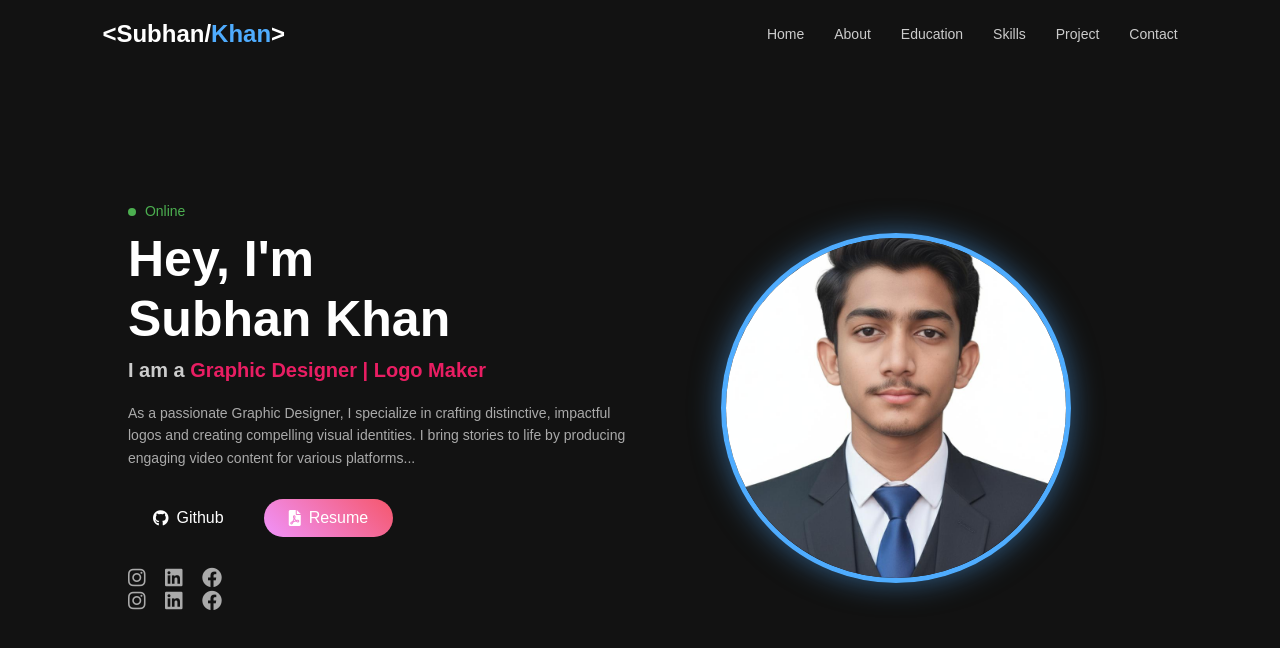
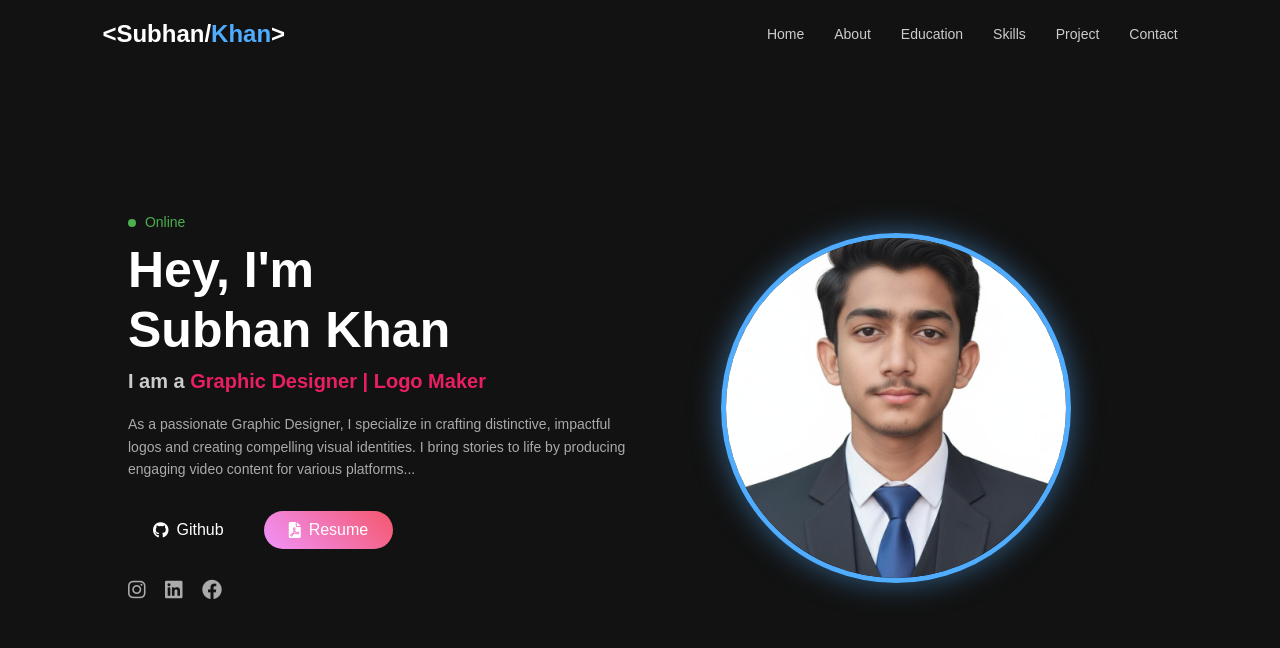
Before and after one commit to Subhankhan327/My-portfolio, a plain HTML site: page index.html in a window 1280 px wide. Drawn offline with Linux system fonts and the light colour scheme.

Commit message:
Update index.html

```diff
--- a/index.html
+++ b/index.html
@@ -35,8 +35,7 @@
             <a href="https://github.com/Subhankhan327" target="_blank" class="btn Github">
                 <i class="fab fa-github"></i> Github
             </a>
-
-            <a href="APNA_DRIVE_LINK_YAHAN_DALEIN" target="_blank" class="btn resume">
+            <a href="downloadfile.png.pdf" target="_blank" class="btn resume">
                 <i class="fas fa-file-pdf"></i> Resume
             </a>
         </div>
@@ -47,11 +46,6 @@
             <a href="#" target="_blank"><i class="fab fa-facebook"></i></a>
         </div>
 
-            <div class="social-icons">
-                <a href="#"><i class="fab fa-instagram"></i></a>
-                <a href="#"><i class="fab fa-linkedin"></i></a>
-                <a href="#"><i class="fab fa-facebook"></i></a>
-            </div>
         </div>
 
         <div class="hero-image">
```
